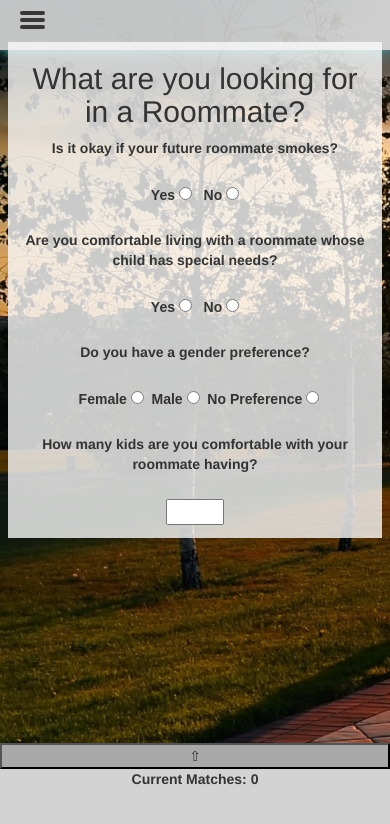
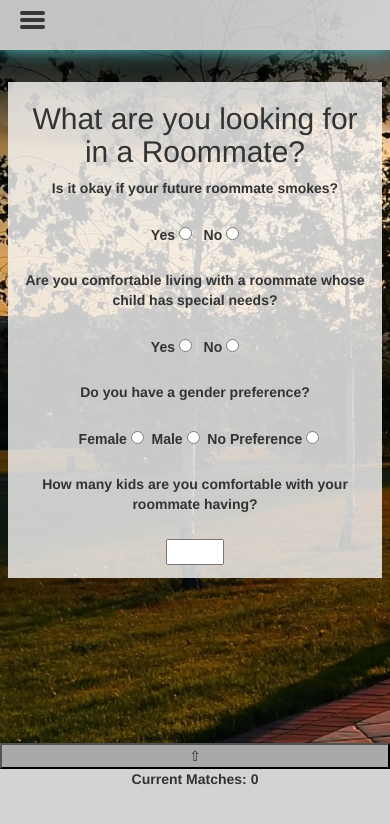
Before and after one commit to Niiitasha/PairRent, a React (Create React App) app in the folder clients/: page /SearchForm in a window 390 px wide. Shown: the top 824 px of the page. Built offline with nearby package versions, Linux system fonts and the light colour scheme; a web font is replaced by a local one; what jquery-ajax would draw is missing.

Commit message:
fixing media queries

```diff
--- a/clients/src/index.css
+++ b/clients/src/index.css
@@ -243,6 +243,10 @@ img {
   max-width: 650px;
 }
 
+.searchForm {
+  margin-top: 40px;
+}
+
 .bio {
   margin-top: 4%;
 }
@@ -385,6 +389,13 @@ li:hover {
     margin: -10% -30% 0 -30%;
     max-width: 800px;
   }
+
+  .searchForm {
+    margin-left: 45px;
+    font-size: 100%;
+    margin-top: 40px;
+  }
+
 }
 
 @media only screen and (min-width: 991px) {
@@ -476,6 +487,7 @@ li:hover {
   .searchForm {
     margin-left: 45px;
     font-size: 110%;
+    margin-top: 0;
   }
 
   .carry {
```
